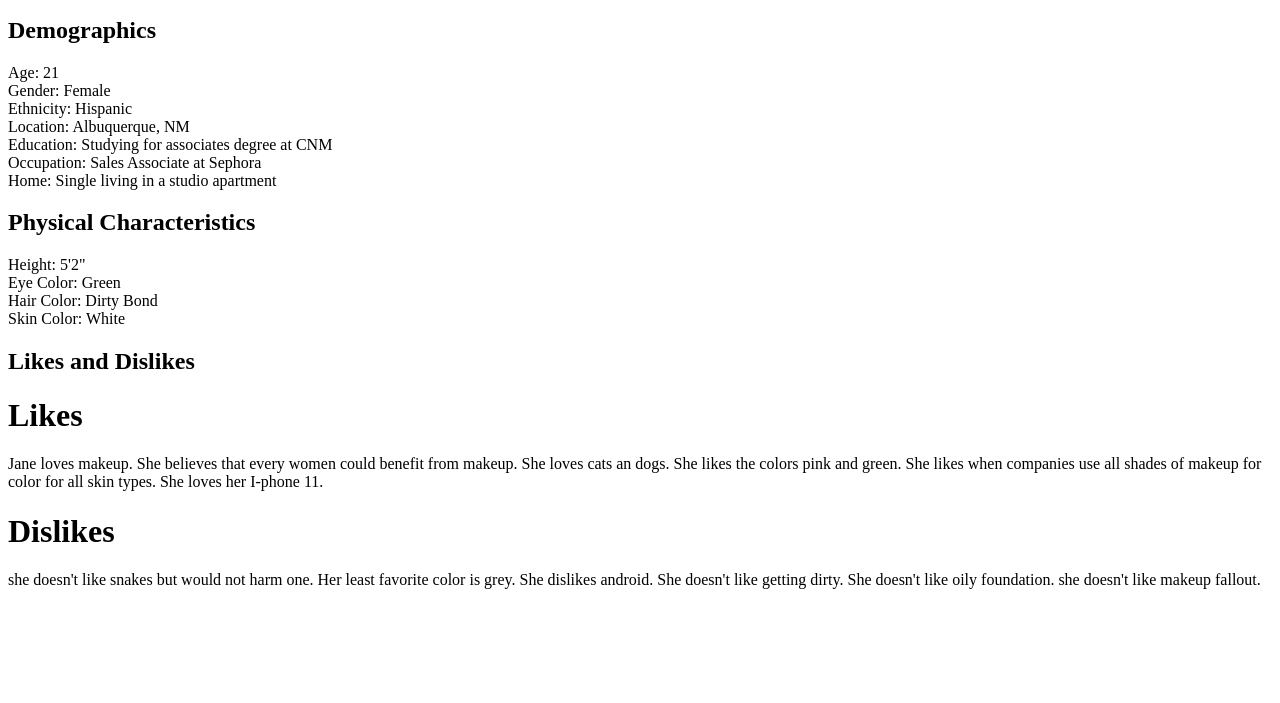
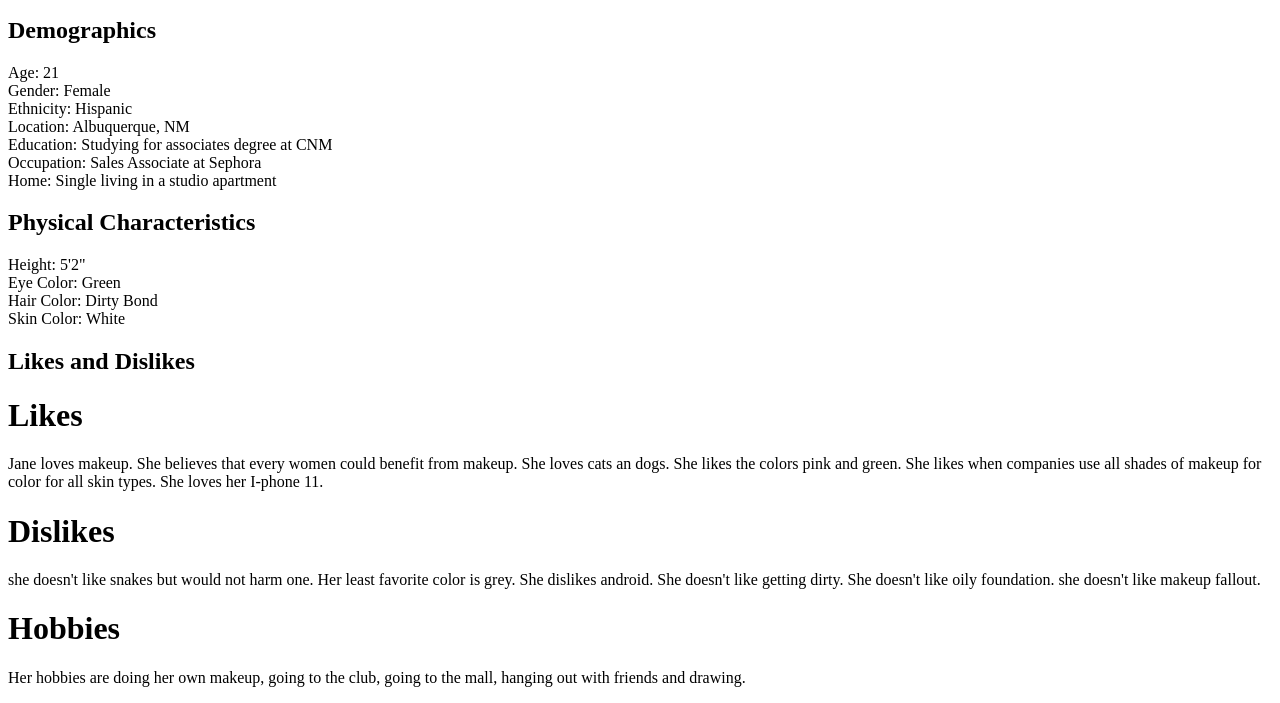
Before and after one commit to JMathieusJr/my-pwp-james, a plain HTML site: page public_html/documentation/milestone-1.php/milestone-1.html in a window 1280 px wide. Shown: the part 339-1042 px from the top of the page. Before the commit the page ends 944 px from the top, so only its background shows below. Drawn offline with Linux system fonts and the light colour scheme.

```diff
--- a/public_html/documentation/milestone-1.php/milestone-1.html
+++ b/public_html/documentation/milestone-1.php/milestone-1.html
@@ -50,4 +50,8 @@
                 <p>
                     she doesn't like snakes but would not harm one. Her least favorite color is grey. She dislikes android. She doesn't like getting dirty. She doesn't like oily foundation. she doesn't like makeup fallout.
                 </p>
+            <h1>Hobbies</h1>
+                <p>
+                    Her hobbies are doing her own makeup, going to the club, going to the mall, hanging out with friends and drawing.
+                </p>
 </body>
```
